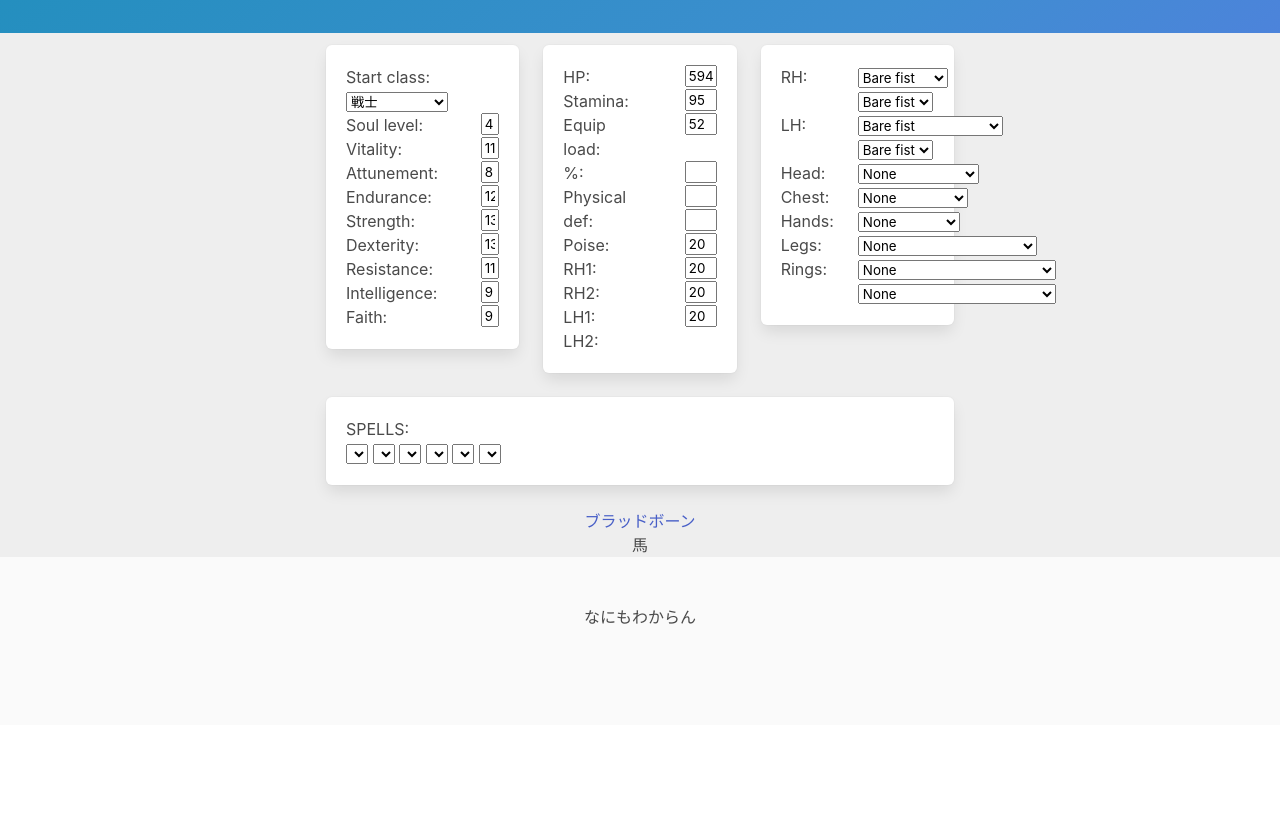
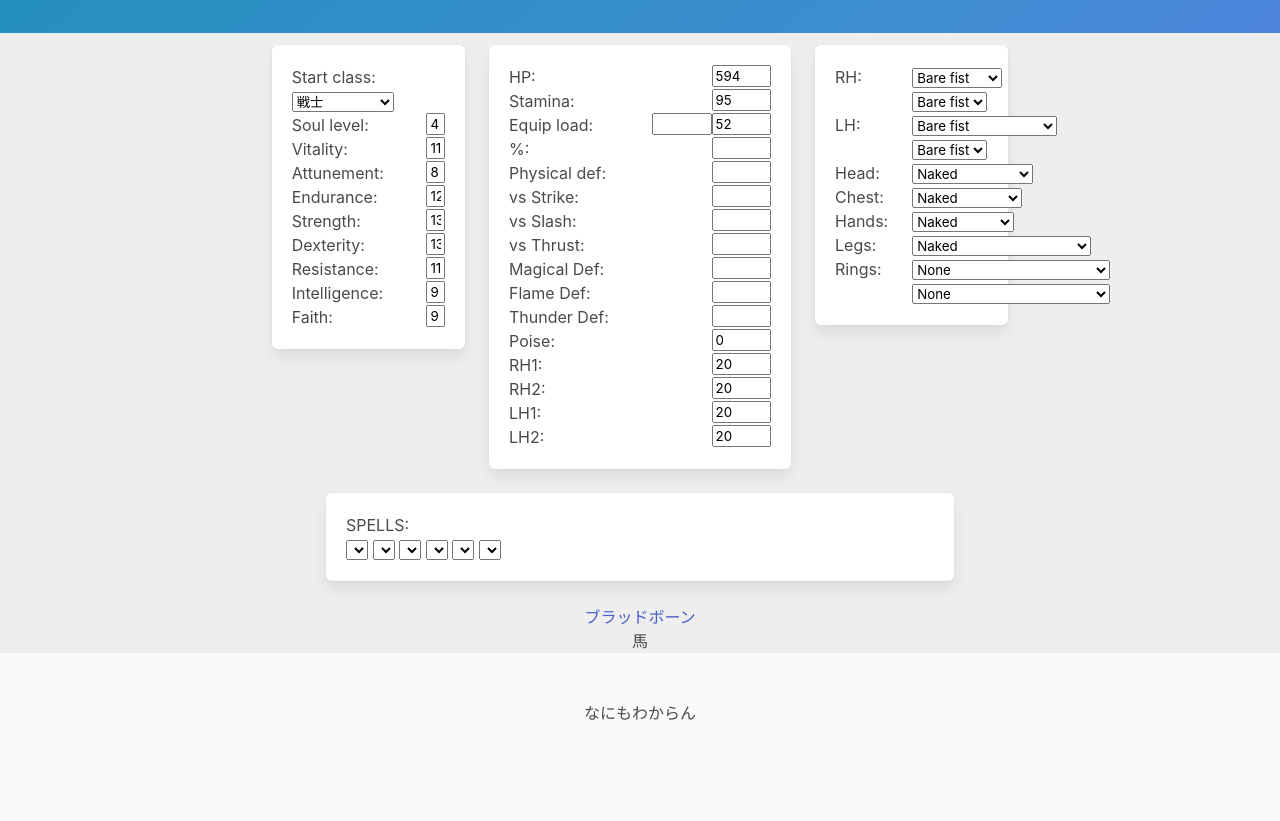
Before and after one commit to eliudnir429/DSCalc, a plain HTML site: page index.html in a window 1280 px wide. Shown: the part 145-966 px from the top of the page. Before the commit the page ends 870 px from the top, so only its background shows below. Drawn offline with nearby package versions, Linux system fonts and the light colour scheme.

Commit message:
強靭値を計算できるようにした

```diff
--- a/index.html
+++ b/index.html
@@ -68,7 +68,7 @@
             </div>
             </div>
             </div>
-            <div class="column is-2">
+            <div class="column is-3">
             <div class="box">
             <div class="columns">
                 <div class="column">
@@ -77,6 +77,12 @@
                     <span>Equip load: </span><br>
                     <span>%: </span><br>
                     <span>Physical def: </span><br>
+                    <span>vs Strike:</span><br>
+                    <span>vs Slash:</span><br>
+                    <span>vs Thrust:</span><br>
+                    <span>Magical Def:</span><br>
+                    <span>Flame Def:</span><br>
+                    <span>Thunder Def:</span><br>
                     <span>Poise: </span><br>
                     <span>RH1: </span><br>
                     <span>RH2: </span><br>
@@ -87,9 +93,16 @@
                     <form id="detailedStatus">
                         <input id="hp"><br>
                         <input id='stamina'><br>
-                        <input id='equipLoad'><br><br>
+                        <input id='equipLoad'>
+                        <input id="usingEquipLoad"><br>
                         <input id='useEquipLoad'><br>
                         <input id='physicalDefence'><br>
+                        <input id="vsStrike"><br>
+                        <input id="vsSlash"><br>
+                        <input id="vsThrust"><br>
+                        <input id="magicalDef"><br>
+                        <input id="flameDef"><br>
+                        <input id="thuderDef"><br>
                         <input id='poise'><br>
                         <input id="rightHandAttack1"><br>
                         <input id='rightHandAttack2'><br>
@@ -131,19 +144,19 @@
                         </form>
                         <form id='armor'>
                             <select id='head'>
-                                <option value='none'>None</option>
+                                <option value='naked'>Naked</option>
                                 <option value='maskOfMother'>Mask of mother</option>
                             </select><br>
                             <select id='chest'>
-                                <option value='none'>None</option>
+                                <option value='naked'>Naked</option>
                                 <option value=havelsArmor>Havel's armor</option>
                             </select><br>
                             <select id='hands' id='gauntlet'>
-                                <option value='none'>None</option>
+                                <option value='naked'>Naked</option>
                                 <option value='ironBracelet'>Iron bracelet</option>
                             </select><br>
                             <select id='legs' id='regins'>
-                                <option value='none'>None</option>
+                                <option value='naked'>Naked</option>
                                 <option value='hollowSoldierWaistcloth'>Hollow soldier waistcloth</option>
                             </select><br>
                             <select id='rings1'>
--- a/scripts/calculate.js
+++ b/scripts/calculate.js
@@ -2,7 +2,7 @@ function calculate(){
     console.log('calculate() was called!');
     var basicStatus=document.getElementById("basicStatus");
     var weapon=document.getElementById("weapon");
-    var armor=document.getElementById("Armor");
+    var armor=document.getElementById("armor");
 
     calcMainParameter(basicStatus);
     calcAttackParameter(weapon);
@@ -66,10 +66,17 @@ function calcAttackParameter(weapon){
     detailedStatus.leftHandAttack2.value=weaponParameter[LHweaponName2].pysicalAttackPower;
 }
 
-function calcPoise(armor){
+function calcPoiseParameter(armor){
     var poise=document.getElementById("poise");
+    var headArmorName=armor.head.value;
+    var chestArmorName=armor.chest.value;
+    var handsArmorName=armor.hands.value;
+    var legsArmorName=armor.legs.value;
 
-    poise.value=0;
+    poise.value=armorParameter[headArmorName].poise
+        +armorParameter[chestArmorName].poise
+        +armorParameter[handsArmorName].poise
+        +armorParameter[legsArmorName].poise;
 }
 
 /*
--- a/scripts/items.js
+++ b/scripts/items.js
@@ -38,3 +38,87 @@ var weaponParameter={
         faiCorrection:"x"
     }
 }
+
+var armorParameter={
+    naked:{
+        pysicalDefence:0.0,
+        vsStrike:0.0,
+        vsSlash:0.0,
+        vsThrust:0.0,
+        magicalDefence:0.0,
+        flameDefence:0.0,
+        thunderDefence:0.0,
+
+        poise:0.0,
+        bleedResist:0.0,
+        poisonResist:0.0,
+        curseResist:0.0,
+
+        weight:0.0
+    },
+    maskOfMother:{
+        pysicalDefence:6.0,
+        vsStrike:6.0,
+        vsSlash:6.0,
+        vsThrust:6.0,
+        magicalDefence:12.0,
+        flameDefence:6.0,
+        thunderDefence:8.0,
+
+        poise:0.0,
+        bleedResist:10.0,
+        poisonResist:0.0,
+        curseResist:0.0,
+
+        weight:1.2
+    },
+    havelsArmor:{
+        pysicalDefence:92.0,
+        vsStrike:56.0,
+        vsSlash:54.0,
+        vsThrust:49.0,
+        magicalDefence:78.2,
+        flameDefence:105.8,
+        thunderDefence:92.0,
+
+        poise:47.0,
+        bleedResist:47.0,
+        poisonResist:45.0,
+        curseResist:11.0,
+
+        weight:19.5
+    },
+    ironBracelet:{
+        pysicalDefence:17.0,
+        vsStrike:10.0,
+        vsSlash:10.0,
+        vsThrust:9.0,
+        magicalDefence:17.0,
+        flameDefence:17.0,
+        thunderDefence:16.7,
+
+        poise:7.0,
+        bleedResist:11.0,
+        poisonResist:7.0,
+        curseResist:2.0,
+
+        weight:4.3
+    },
+    hollowSoldierWaistcloth:{
+        pysicalDefence:13.0,
+        vsStrike:13.0,
+        vsSlash:14.4,
+        vsThrust:11.4,
+        magicalDefence:8.0,
+        flameDefence:8.0,
+        thunderDefence:6.0,
+
+        poise:7.0,
+        bleedResist:10.0,
+        poisonResist:6.0,
+        curseResist:0.0,
+
+        weight:1.5
+    },
+
+};
--- a/scripts/main.js
+++ b/scripts/main.js
@@ -2,6 +2,7 @@ window.onload=function(){
     var identity=document.getElementById("identity");
     var basicStatus=document.getElementById("basicStatus");
     var weapon=document.getElementById("weapon");
+    var armor=document.getElementById("armor");
 
     setParameter();
     calculate();
@@ -11,6 +12,7 @@ window.onload=function(){
     identity.addEventListener("change", calculate);
     basicStatus.addEventListener("change", calculate);
     weapon.addEventListener("change", calculate);
+    armor.addEventListener("change", calculate);
 }
 
 function setParameter(){
```
